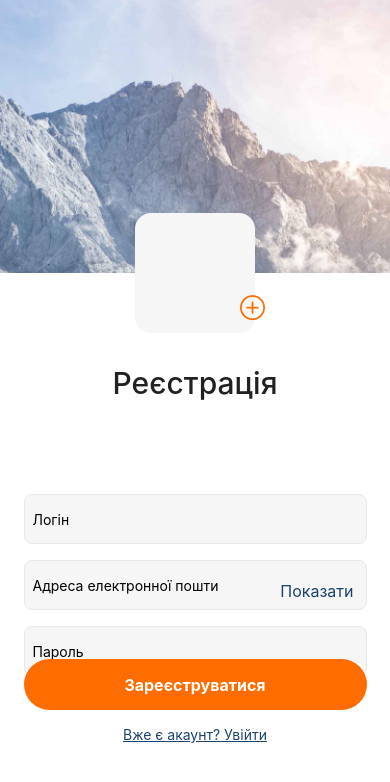
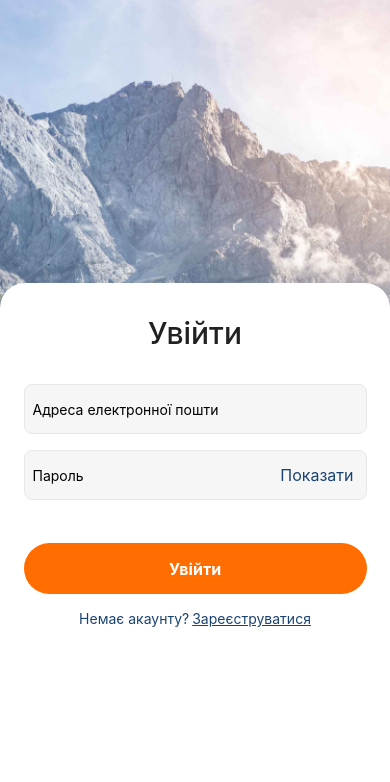
Before and after one commit to dariaaferreira/react-native, a React Native app: screen / in a window 390 px wide. Shown: the top 782 px of the page. Built offline with nearby package versions, Linux system fonts and the light colour scheme.

Commit message:
LoginScreen component

```diff
--- a/App.js
+++ b/App.js
@@ -1,10 +1,13 @@
 import { StyleSheet, View } from 'react-native';
 import RegistrationScreen from './Screens/RegistrationScreen';
+import LoginScreen from './Screens/LoginScreen';
+
 
 export default function App() {
   return (
     <View style={styles.container}>
-      <RegistrationScreen />
+      {/* <RegistrationScreen /> */}
+      <LoginScreen />
     </View>
   );
 }
--- a/Screens/LoginScreen.jsx
+++ b/Screens/LoginScreen.jsx
@@ -0,0 +1,147 @@
+import React from 'react';
+import photoBG from "../photoBG.jpg";
+import Icon from "react-native-vector-icons/AntDesign";
+import { View, TextInput, TouchableOpacity, Text, Pressable, StyleSheet, ImageBackground } from 'react-native';
+
+const LoginScreen = () => {
+  return (
+    <ImageBackground
+      source={photoBG}
+      style={styles.backgroundImage}
+      imageStyle={styles.backgroundImageStyle}
+    >
+      <View style={styles.container}>
+        <View style={styles.formContainer}>
+
+
+          <Text style={styles.titleHeader}>Увійти</Text>
+
+          <View style={styles.containerInput}>
+          <TextInput style={styles.input} placeholder="Адреса електронної пошти" />
+          <TextInput style={[styles.input, styles.lastChildInput]} placeholder="Пароль" secureTextEntry={true} />
+
+          <Pressable style={styles.showPasswordButton}>
+            <Text style={styles.textInput}>Показати</Text>
+          </Pressable>
+          </View>
+
+          <TouchableOpacity
+            style={styles.button}
+            onPress={() => console.log('Увійти натиснуто')}
+          >
+            <Text style={styles.buttonText}>Увійти</Text>
+          </TouchableOpacity>
+
+          <View style={styles.loginLinkContainer}>
+            <Text style={styles.loginLinkText}>Немає акаунту?</Text>
+            <TouchableOpacity>
+                <Text style={styles.loginLink}>Зареєструватися</Text>
+            </TouchableOpacity>
+          </View>
+
+        </View>
+      </View>
+    </ImageBackground>
+  );
+};
+
+const styles = StyleSheet.create({
+  backgroundImage: {
+    flex: 1,
+  },
+  backgroundImageStyle: {
+    resizeMode: 'cover',
+    position: 'absolute',
+    width: '100%',
+    height: '100%',
+  },
+  container: {
+    flex: 1,
+    alignItems: 'center',
+    justifyContent: 'flex-end',
+    top: 30,
+  },
+  formContainer: {
+    width: '100%',
+    height: '70%',
+    backgroundColor: 'white',
+    alignItems: 'center',
+    marginRight: 16,
+    marginLeft: 16,
+    borderTopLeftRadius: 25,
+    borderTopRightRadius: 25,
+  },
+  titleHeader: {
+    marginTop: 33,
+    marginBottom: 33,
+    alignSelf: 'center',
+    fontWeight: '500',
+    fontSize: 30,
+    lineHeight: 35,
+    textAlign: 'center',
+    letterSpacing: 0.01,
+    color: '#212121',
+  },
+  input: {
+    width: 343,
+    height: 50,
+    borderColor: '#E8E8E8',
+    borderWidth: 1,
+    marginBottom: 16,
+    paddingHorizontal: 8,
+    backgroundColor: '#F6F6F6',
+    borderRadius: 8,
+  },
+  lastChildInput: {
+    marginBottom: 43,
+  },
+  containerInput: {
+    position: "relative",
+  },
+  textInput: {
+    color: "#1B4371",
+    fontSize: 16,
+    lineHeight: 18.75,
+    fontWeight: 400,
+  },
+  showPasswordButton: {
+    position: 'absolute',
+    right: 5,
+    bottom: 0,
+    top: 23,
+    justifyContent: 'center',
+    paddingHorizontal: 8,
+  },
+  button: {
+    backgroundColor: '#FF6C00',
+    width: 343,
+    alignItems: 'center',
+    padding: 16,
+    height: 51,
+    borderRadius: 100,
+    justifyContent: 'center',
+  },
+  buttonText: {
+    color: 'white',
+    fontSize: 16,
+    fontWeight: 'bold',
+  },
+  loginLinkContainer: {
+    flexDirection: 'row',
+    justifyContent: 'center',
+    alignItems: 'center',
+    marginTop: 16,
+  },
+  loginLinkText: {
+    color: '#1B4371',
+    textAlign: 'center',
+    marginRight: 3,
+  },
+  loginLink: {
+    color: '#1B4371',
+    textDecorationLine: 'underline',
+    textAlign: 'center',
+  },
+});
+
+export default LoginScreen;
```
